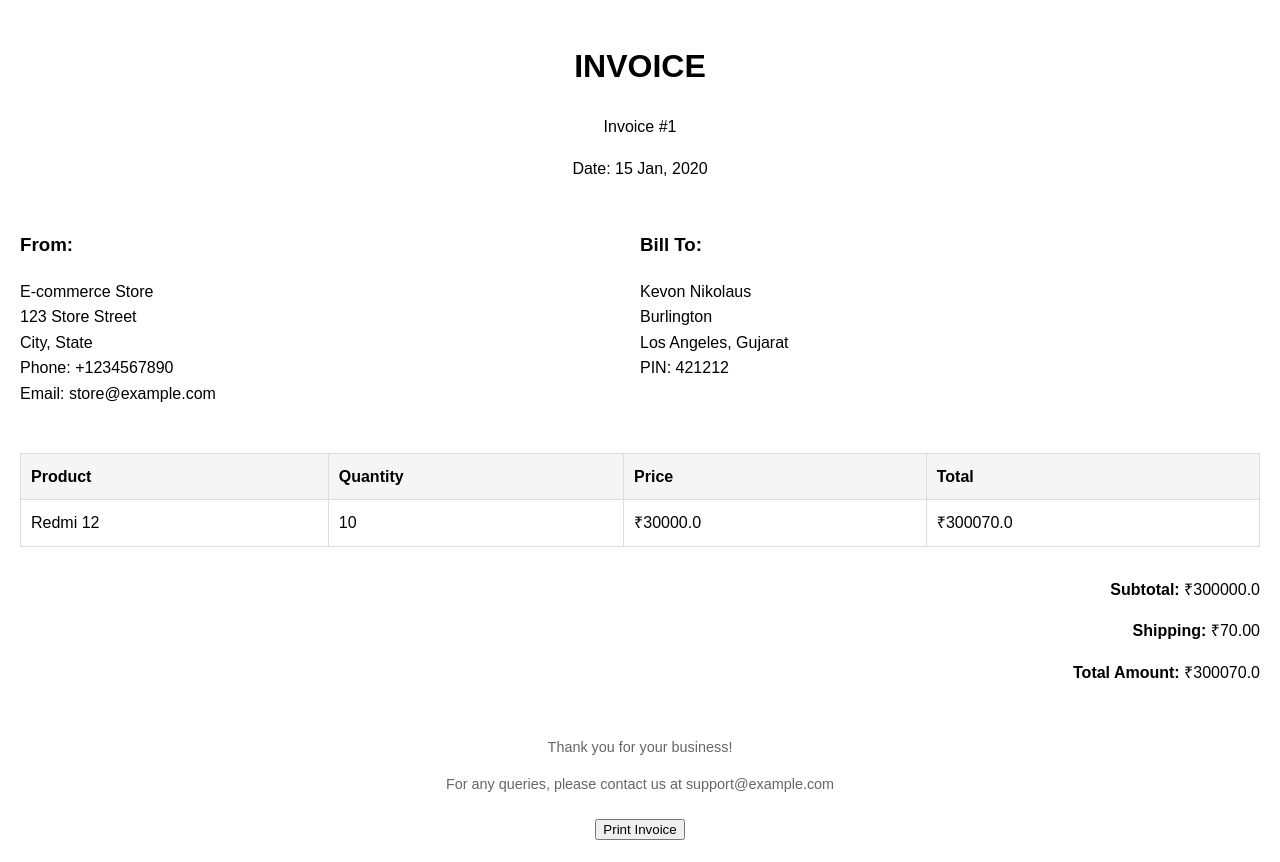
After one commit to Joshipawan713/django-project, a Django app: page /order-invoice/1/ in a window 1280 px wide. The commit adds this page. Run offline with Django 5.2, Linux system fonts and the light colour scheme; a user stored in the database is signed in; data comes from the database, SQL or seed files in the repository; tables that the repository leaves empty hold one stand-in row (values such as "Sample post").

Commit message:
Add files via upload
Update few file

```diff
--- /dev/null
+++ b/app/templates/app/invoice.html
@@ -0,0 +1,117 @@
+<!DOCTYPE html>
+<html>
+<head>
+    <meta charset="utf-8">
+    <title>Invoice #{{ order.id }}</title>
+    <style>
+        body {
+            font-family: Arial, sans-serif;
+            line-height: 1.6;
+            margin: 0;
+            padding: 20px;
+        }
+        .invoice-header {
+            text-align: center;
+            margin-bottom: 30px;
+        }
+        .invoice-details {
+            display: flex;
+            justify-content: space-between;
+            margin-bottom: 30px;
+        }
+        .invoice-details > div {
+            flex: 1;
+        }
+        table {
+            width: 100%;
+            border-collapse: collapse;
+            margin-bottom: 30px;
+        }
+        th, td {
+            padding: 10px;
+            border: 1px solid #ddd;
+            text-align: left;
+        }
+        th {
+            background-color: #f5f5f5;
+        }
+        .total-section {
+            text-align: right;
+            margin-top: 20px;
+        }
+        .footer {
+            margin-top: 50px;
+            text-align: center;
+            font-size: 0.9em;
+            color: #666;
+        }
+        @media print {
+            body {
+                padding: 0;
+            }
+            .no-print {
+                display: none;
+            }
+        }
+    </style>
+</head>
+<body>
+    <div class="invoice-header">
+        <h1>INVOICE</h1>
+        <p>Invoice #{{ order.id }}</p>
+        <p>Date: {{ order.ordered_date|date:"d M, Y" }}</p>
+    </div>
+
+    <div class="invoice-details">
+        <div>
+            <h3>From:</h3>
+            <p>E-commerce Store<br>
+            123 Store Street<br>
+            City, State<br>
+            Phone: +1234567890<br>
+            Email: store@example.com</p>
+        </div>
+        <div>
+            <h3>Bill To:</h3>
+            <p>{{ order.customer.name }}<br>
+            {{ order.customer.locality }}<br>
+            {{ order.customer.city }}, {{ order.customer.state }}<br>
+            PIN: {{ order.customer.zipcode }}</p>
+        </div>
+    </div>
+
+    <table>
+        <thead>
+            <tr>
+                <th>Product</th>
+                <th>Quantity</th>
+                <th>Price</th>
+                <th>Total</th>
+            </tr>
+        </thead>
+        <tbody>
+            <tr>
+                <td>{{ order.product.title }}</td>
+                <td>{{ order.quantity }}</td>
+                <td>₹{{ order.product.discounted_price }}</td>
+                <td>₹{{ total_amount }}</td>
+            </tr>
+        </tbody>
+    </table>
+
+    <div class="total-section">
+        <p><strong>Subtotal:</strong> ₹{{ subtotal }}</p>
+        <p><strong>Shipping:</strong> ₹70.00</p>
+        <p><strong>Total Amount:</strong> ₹{{ total_amount }}</p>
+    </div>
+
+    <div class="footer">
+        <p>Thank you for your business!</p>
+        <p>For any queries, please contact us at support@example.com</p>
+    </div>
+
+    <div class="no-print" style="margin-top: 20px; text-align: center;">
+        <button onclick="window.print()">Print Invoice</button>
+    </div>
+</body>
+</html>
--- a/app/urls.py
+++ b/app/urls.py
@@ -35,4 +35,5 @@ urlpatterns = [
     path('pluscart/', views.plus_cart, name='plus-cart'),
     path('minuscart/', views.minus_cart, name='minus-cart'),
     path('removecart/', views.remove_cart, name='remove-cart'),
+    path('order-invoice/<int:order_id>/', views.order_invoice, name='order-invoice'),
 ] + static(settings.MEDIA_URL, document_root=settings.MEDIA_ROOT)
--- a/app/views.py
+++ b/app/views.py
@@ -83,7 +83,28 @@ def address(request):
 
 @login_required(login_url='login')
 def orders(request):
-    return render(request, 'app/orders.html')
+    orders = OrderPlaced.objects.filter(user=request.user).order_by('-ordered_date')
+    return render(request, 'app/orders.html', {'orders': orders})
+
+@login_required(login_url='login')
+def order_invoice(request, order_id):
+    try:
+        order = OrderPlaced.objects.get(id=order_id)
+        # Check if the user is staff or the order belongs to the user
+        if not request.user.is_staff and order.user != request.user:
+            return redirect('orders')
+
+        subtotal = order.quantity * order.product.discounted_price
+        total_amount = subtotal + 70  # Adding shipping charge
+
+        context = {
+            'order': order,
+            'subtotal': subtotal,
+            'total_amount': total_amount,
+        }
+        return render(request, 'app/invoice.html', context)
+    except OrderPlaced.DoesNotExist:
+        return redirect('orders')
 
 def mobile(request, data=None):
     try:
@@ -149,6 +170,32 @@ def checkout(request):
     amount = sum(item.quantity * item.product.discounted_price for item in cart_items)
     shipping_amount = 70.0 if amount else 0
     total_amount = amount + shipping_amount if amount else 0
+
+    if request.method == 'POST':
+        address_id = request.POST.get('address')
+        if address_id:
+            customer = Customer.objects.get(id=address_id)
+            # Create orders for each cart item
+            ordered_items = []
+            for cart_item in cart_items:
+                order = OrderPlaced(
+                    user=user,
+                    customer=customer,
+                    product=cart_item.product,
+                    quantity=cart_item.quantity
+                )
+                order.save()
+                ordered_items.append(order)
+                # Clear cart after order is placed
+                cart_item.delete()
+
+            if ordered_items:
+                context = {
+                    'order': ordered_items[0],  # First order for reference
+                    'ordered_items': ordered_items,
+                    'total_amount': total_amount,
+                }
+                return render(request, 'app/order_success.html', context)
 
     context = {
         'addresses': addresses,
```
Also changed, not shown: app/admin.py (+36 -1 lines), app/templates/app/order_success.html (added, +56 -0 lines), app/templates/app/orders.html (+41 -15 lines).
